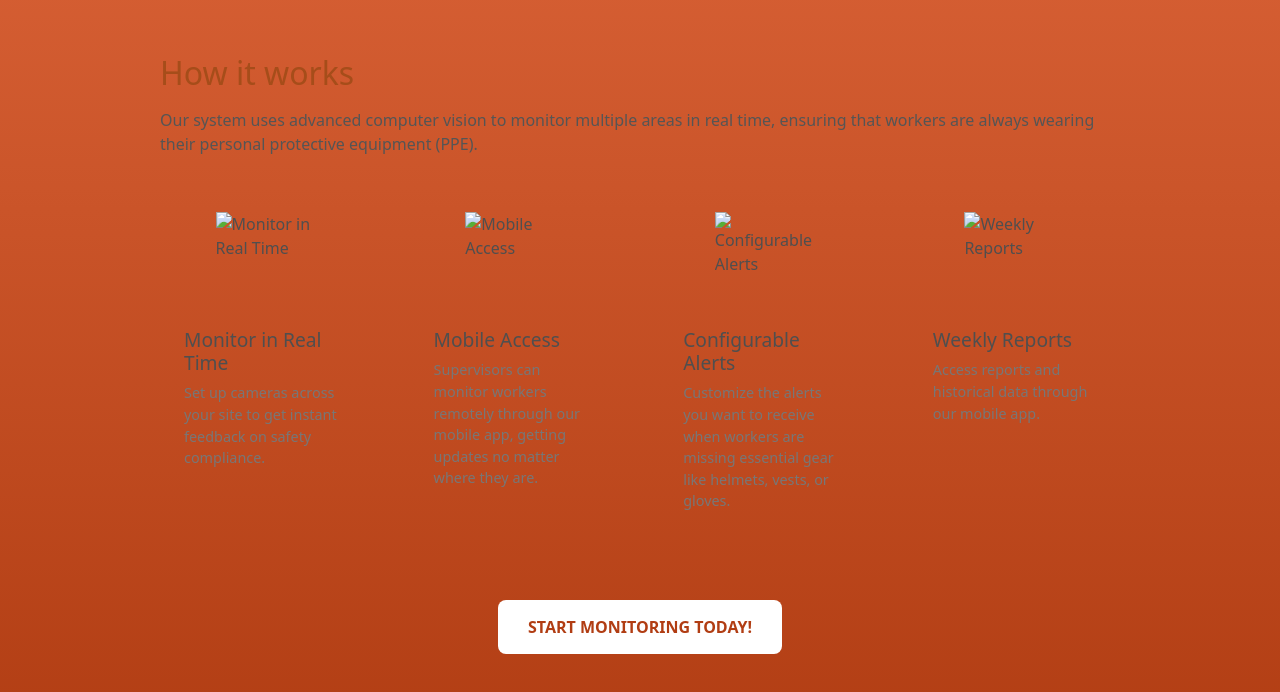
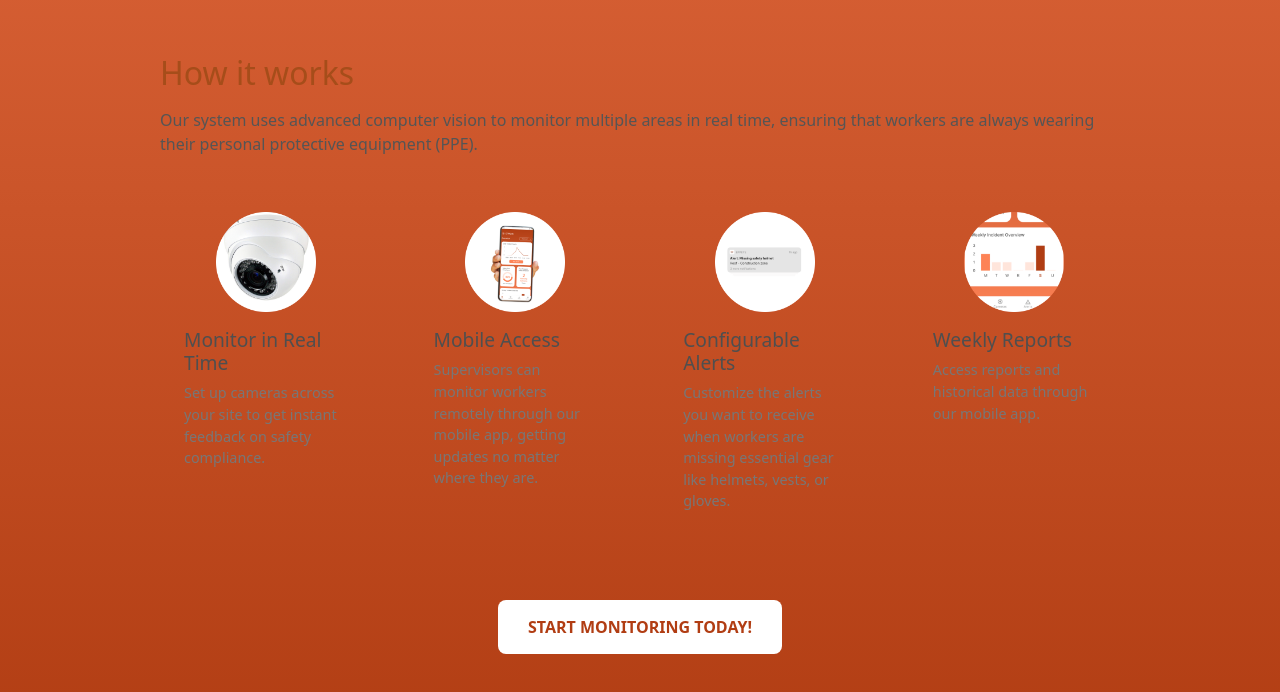
Before and after one commit to ASE-SocialTech/eppeye-landing-page, a plain HTML site: page index.html in a window 1280 px wide. Shown: the part 902-1594 px from the top of the page. Drawn offline with nearby package versions, Linux system fonts and the light colour scheme; the site is published under a folder, as on GitHub Pages, so addresses that start at the root find nothing.

Commit message:
Fix: images
Fixed images src

Co-Authored-By: Luis Alberto Trujillo Lopez <104176051+NotLT42@users.noreply.github.com>
Co-Authored-By: Jean Carlos Achamizo <traxefeder@gmail.com>
Co-Authored-By: Rodrigo Raymundo  <130820365+RodrigoRG24@users.noreply.github.com>
Co-Authored-By: Luis Alberto Siancas Retegui <112042262+DahuX04@users.noreply.github.com>

```diff
--- a/index.html
+++ b/index.html
@@ -65,22 +65,22 @@
                 <p>Our system uses advanced computer vision to monitor multiple areas in real time, ensuring that workers are always wearing their personal protective equipment (PPE).</p>
                 <div class="features">
                     <div class="feature-item">
-                        <img src="/assets/camera.png" alt="Monitor in Real Time">
+                        <img src="assets/camera.png" alt="Monitor in Real Time">
                         <h3>Monitor in Real Time</h3>
                         <p>Set up cameras across your site to get instant feedback on safety compliance.</p>
                     </div>
                     <div class="feature-item">
-                        <img src="/assets/mobile.png" alt="Mobile Access">
+                        <img src="assets/mobile.png" alt="Mobile Access">
                         <h3>Mobile Access</h3>
                         <p>Supervisors can monitor workers remotely through our mobile app, getting updates no matter where they are.</p>
                     </div>
                     <div class="feature-item">
-                        <img src="/assets/alert.png" alt="Configurable Alerts">
+                        <img src="assets/alert.png" alt="Configurable Alerts">
                         <h3>Configurable Alerts</h3>
                         <p>Customize the alerts you want to receive when workers are missing essential gear like helmets, vests, or gloves.</p>
                     </div>
                     <div class="feature-item">
-                        <img src="/assets/report.png" alt="Weekly Reports">
+                        <img src="assets/report.png" alt="Weekly Reports">
                         <h3>Weekly Reports</h3>
                         <p>Access reports and historical data through our mobile app.</p>
                     </div>
```
